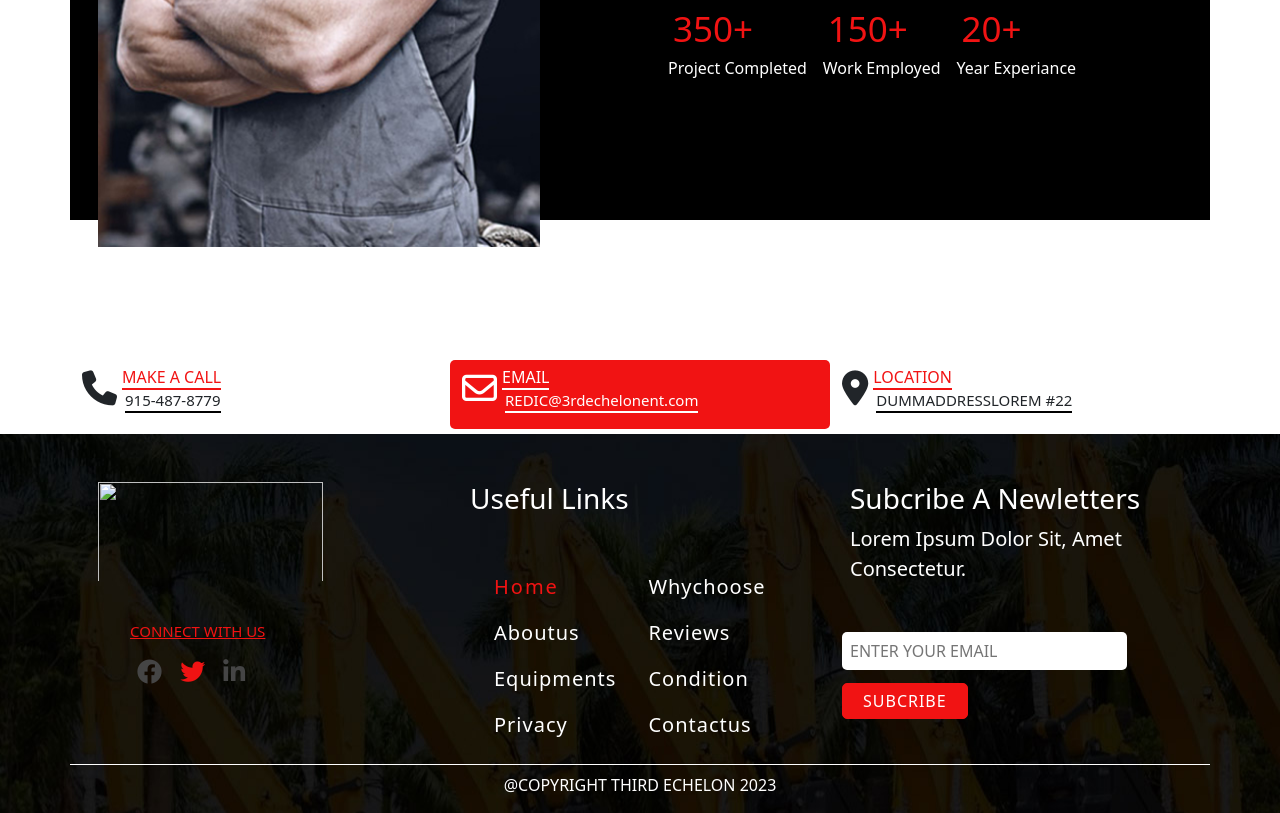
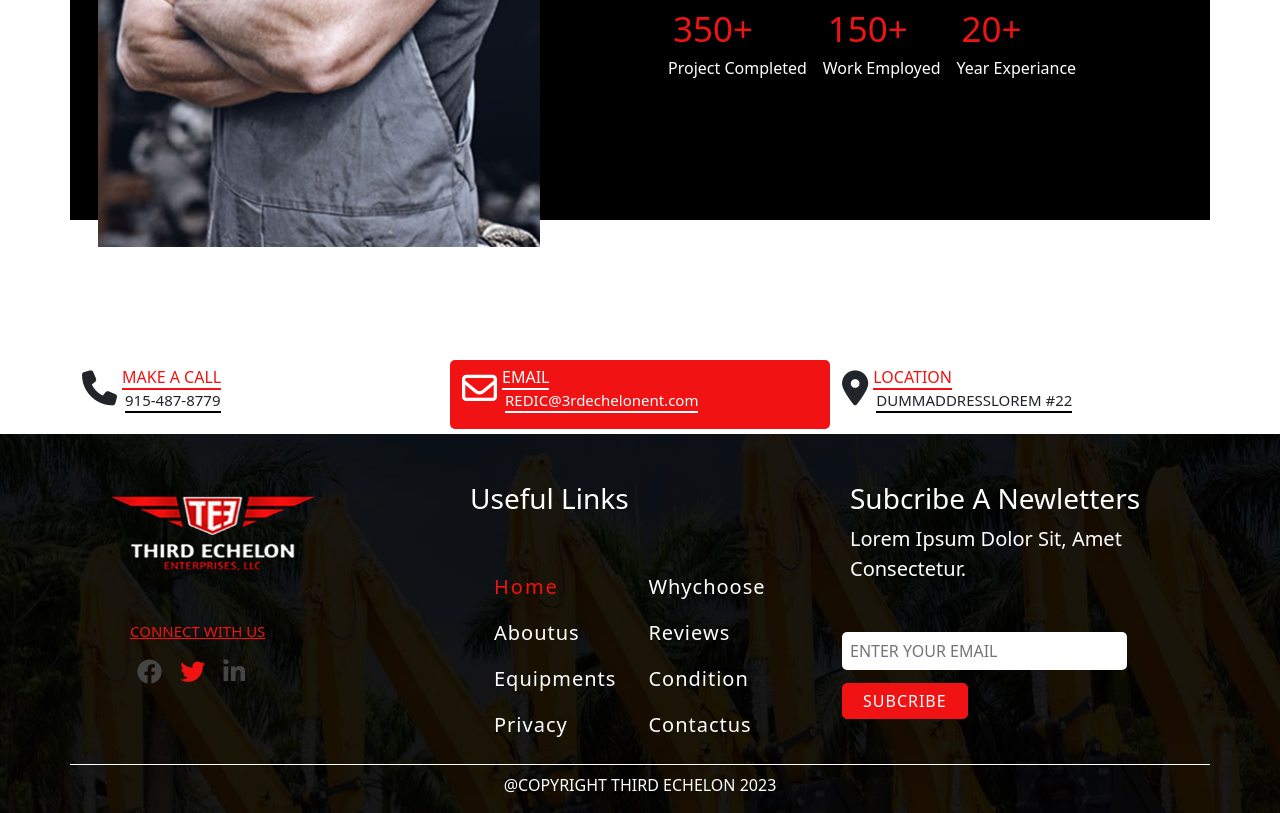
Before and after one commit to mfarden/project1, a plain HTML site: page index.html in a window 1280 px wide. Shown: the part 3689-4502 px from the top of the page. Drawn offline with nearby package versions, Linux system fonts and the light colour scheme.

Commit message:
`index.html
file eidt

```diff
--- a/index.html
+++ b/index.html
@@ -336,7 +336,7 @@
       <div class="row boder" data-aos="fade-up" data-aos-duration="2000">
         <div class="col-sm-6 col-md-4 col-lg-4">
           <div class="logo my-5 ms-3" data-aos="fade-down" data-aos-duration="2000">
-            <img class="main_logo" src="image/footer_logo.png">
+            <img class="main_logo" src="footer_logo.png">
             <br>
           </div>
           <div class="footer_connect ms-5" data-aos="fade-right" data-aos-duration="2000">
```
